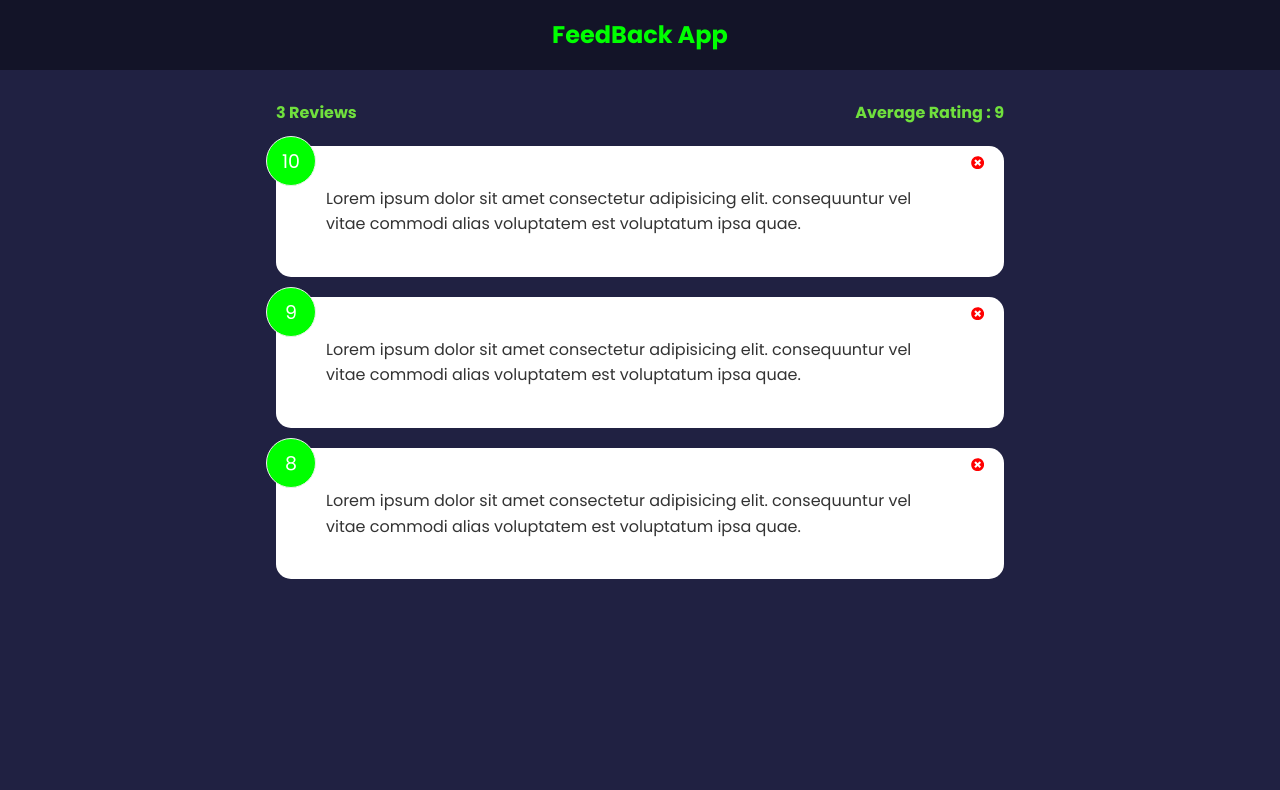
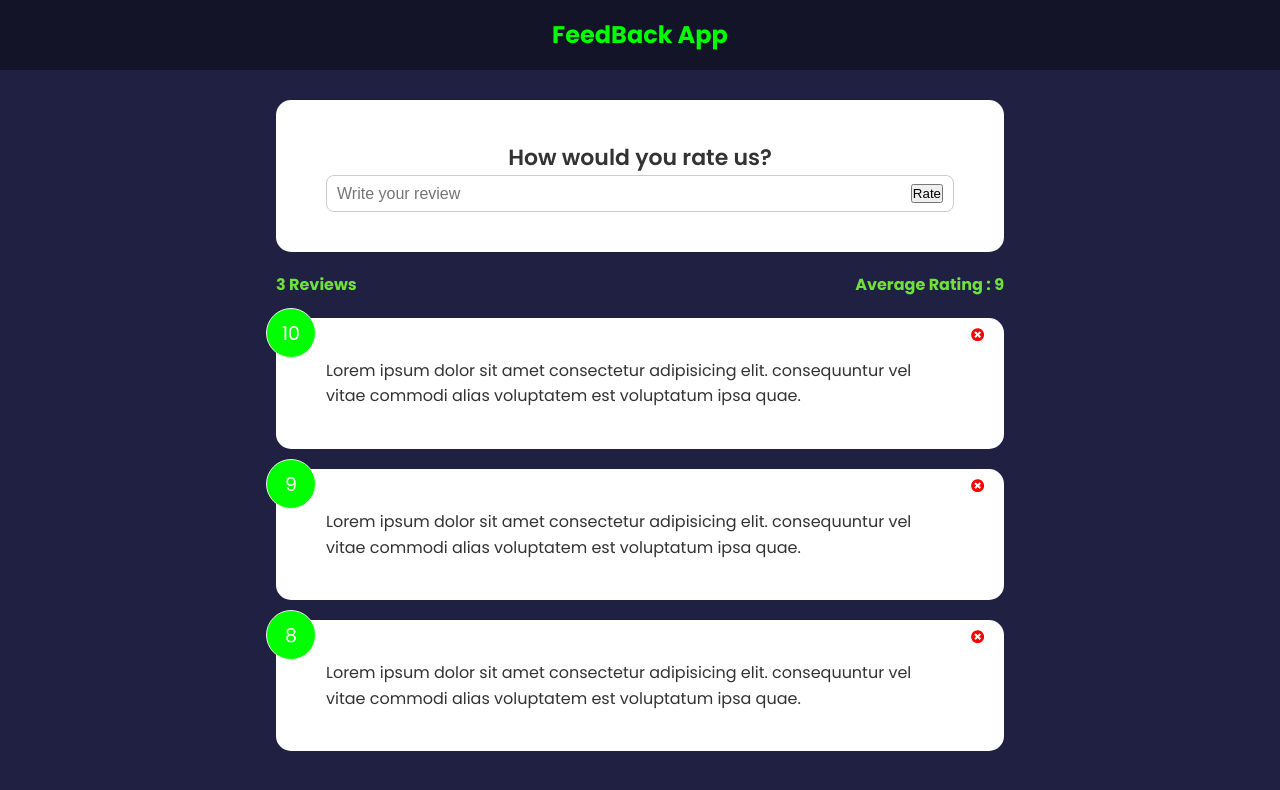
Before and after one commit to mvssgupta/feedback-form-app, a React (Create React App) app: page / in a window 1280 px wide. Shown: the top 790 px of the page. Built offline with nearby package versions, Linux system fonts and the light colour scheme.

Commit message:
created feedbackForm component to get feedback from users

```diff
--- a/src/App.js
+++ b/src/App.js
@@ -5,6 +5,7 @@
 import HeaderComponent from "./components/HeaderComponent";
 import feedBackData from "./data/feedBackData";
 import FeedbackStats from "./components/FeedbackStats";
+import FeedbackForm from "./components/FeedbackForm";
 
 function App() {
   const [feedback, setFeedback] = useState(feedBackData)
@@ -21,6 +22,7 @@
       {/* we can pass arguments to the below header component */}
       <HeaderComponent></HeaderComponent>
       <div className="container">
+      <FeedbackForm></FeedbackForm>
       <FeedbackStats feedback = {feedback}></FeedbackStats>
       <FeedbackList feedback = {feedback} handleDelete ={deleteFeedback}></FeedbackList>
       </div>
--- /dev/null
+++ b/src/components/FeedbackForm.jsx
@@ -0,0 +1,31 @@
+import React from 'react'
+import { useState } from 'react'
+import Card from './shared/Card'
+
+function FeedbackForm() {
+    const [text,setText] = useState("");
+
+    const handleTextChange = (e) => {
+        setText(e.target.value);
+    };
+
+  return (
+    <Card>
+        <form >
+            <h2>How would you rate us?</h2>
+            {/* we have to implement the select rating component here */}
+            <div className="input-group">
+                <input
+                    onChange={handleTextChange}
+                    type="text"
+                    placeholder = "Write your review"
+                    value={text}
+                />
+                <button type="submit">Rate</button>
+            </div>
+        </form>
+    </Card>
+  )
+}
+
+export default FeedbackForm
```
